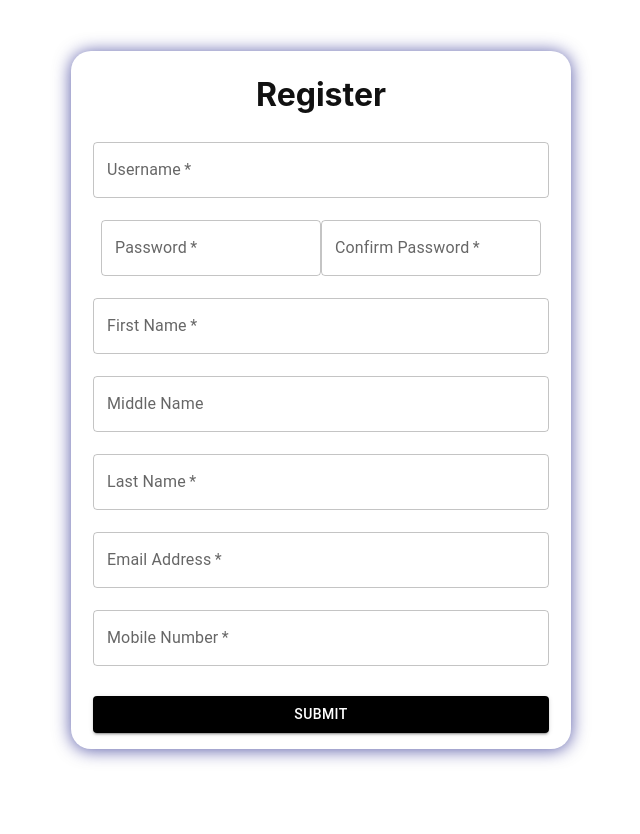
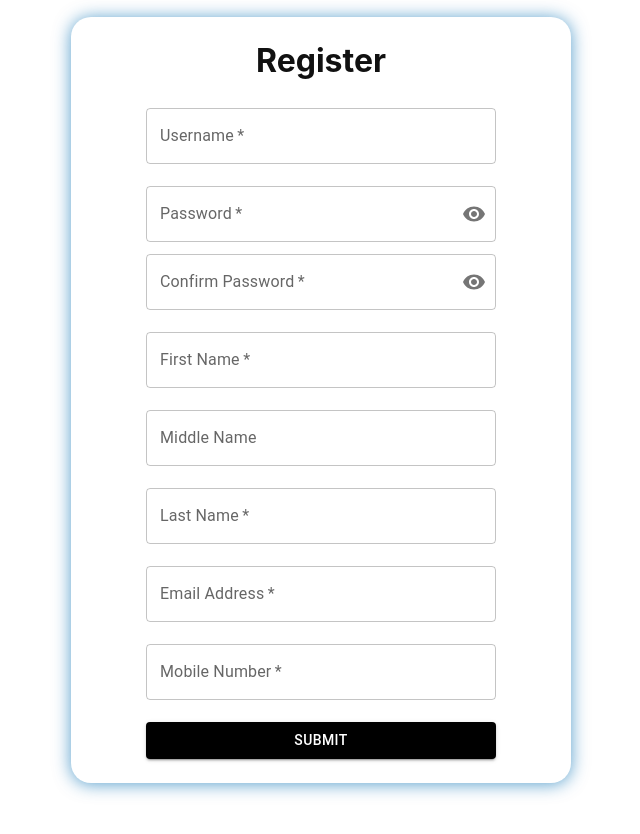
Before and after one commit to wervers05/nextjs-exercise-app, a Next.js app: page / in a window 1280 px wide. Shown: the top 834 px of the page, without its empty margins (319-959 px from the left). Built offline with nearby package versions, Linux system fonts and the light colour scheme.

Commit message:
Added input adornment

```diff
--- a/components/form-fields/RegistrationForm.tsx
+++ b/components/form-fields/RegistrationForm.tsx
@@ -1,8 +1,16 @@
-import React from "react";
+import React, { ChangeEvent, useState } from "react";
 import * as Yup from "yup";
 import { useFormik } from "formik";
-import { FormControl, TextField, Button, Box } from "@mui/material";
+import {
+  FormControl,
+  TextField,
+  Button,
+  InputAdornment,
+  FormGroup,
+} from "@mui/material";
 import { FormMain, FormTitle, FormContent } from "../sharedstyles";
+import { Visibility, VisibilityOff } from "@mui/icons-material";
+import IconButton from "@mui/material/IconButton";
 
 const passwordRules =
   /^(?=.*[a-z])(?=.*[A-Z])(?=.*[0-9])(?=.*[!@#\$%\^&\*])(?=.{8,})/;
@@ -11,7 +19,17 @@ const passwordMessage =
 const phoneRules =
   /^((\\+[1-9]{1,4}[ \\-]*)|(\\([0-9]{2,3}\\)[ \\-]*)|([0-9]{2,4})[ \\-]*)*?[0-9]{3,4}?[ \\-]*[0-9]{3,4}?$/;
 
+interface State {
+  showPassword: boolean;
+  showConfirm: boolean;
+}
+
 export const RegistrationForm = () => {
+  const [values, setValues] = useState<State>({
+    showPassword: false,
+    showConfirm: false,
+  });
+
   const formik = useFormik({
     initialValues: {
       username: "",
@@ -52,9 +70,24 @@ export const RegistrationForm = () => {
       mobileNumber: Yup.string()
         .required("This field is required")
         .matches(phoneRules, "Must enter valid phone number")
+        .min(11, "11 digit phone number only")
         .max(11, "11 digit phone number only"),
     }),
   });
+
+  const handleClickShowPassword = () => {
+    setValues({
+      ...values,
+      showPassword: !values.showPassword,
+    });
+  };
+  const handleClickShowConfirm = () => {
+    setValues({
+      ...values,
+      showConfirm: !values.showConfirm,
+    });
+  };
+
   return (
     <>
       <FormMain>
@@ -75,11 +108,13 @@ export const RegistrationForm = () => {
               helperText={formik.touched.username && formik.errors.username}
             />
           </FormControl>
-          <Box
+          <FormGroup
             sx={{
-              marginLeft: 1,
-              marginRight: 1,
-              "& .MuiTextField-root": { width: "220px" },
+              marginLeft: 0,
+              marginRight: 0,
+              // display: "flex",
+              // flexWrap: "wrap",
+              "& .MuiTextField-root": { width: "350px" },
             }}
           >
             <FormControl margin={"dense"} hiddenLabel={true}>
@@ -87,12 +122,29 @@ export const RegistrationForm = () => {
                 required
                 id="password"
                 label="Password"
-                type={"password"}
+                type={values.showPassword ? "text" : "password"}
                 value={formik.values.password || ""}
                 onChange={formik.handleChange}
                 onBlur={formik.handleBlur}
                 error={formik.touched.password && !!formik.errors.password}
-                helperText={formik.touched.password && formik.errors.password}
+                helperText={formik.touched.username && formik.errors.username}
+                InputProps={{
+                  endAdornment: (
+                    <InputAdornment position="end">
+                      <IconButton
+                        aria-label="toggle password visibility"
+                        onClick={handleClickShowPassword}
+                        edge="end"
+                      >
+                        {values.showPassword ? (
+                          <VisibilityOff />
+                        ) : (
+                          <Visibility />
+                        )}
+                      </IconButton>
+                    </InputAdornment>
+                  ),
+                }}
               />
             </FormControl>
             <FormControl margin={"dense"} hiddenLabel={true}>
@@ -100,15 +152,32 @@ export const RegistrationForm = () => {
                 required
                 id="confirm"
                 label="Confirm Password"
-                type={"password"}
+                type={values.showConfirm ? "text" : "password"}
                 value={formik.values.confirm || ""}
                 onChange={formik.handleChange}
                 onBlur={formik.handleBlur}
                 error={formik.touched.confirm && !!formik.errors.confirm}
                 helperText={formik.touched.confirm && formik.errors.confirm}
+                InputProps={{
+                  endAdornment: (
+                    <InputAdornment position="end">
+                      <IconButton
+                        aria-label="toggle password visibility"
+                        onClick={handleClickShowConfirm}
+                        edge="end"
+                      >
+                        {values.showConfirm ? (
+                          <VisibilityOff />
+                        ) : (
+                          <Visibility />
+                        )}
+                      </IconButton>
+                    </InputAdornment>
+                  ),
+                }}
               />
             </FormControl>
-          </Box>
+          </FormGroup>
           <FormControl margin={"dense"} hiddenLabel={true}>
             <TextField
               required
@@ -180,8 +249,8 @@ export const RegistrationForm = () => {
           <Button
             variant="contained"
             sx={{
-              marginTop: 2,
-              marginBottom: 2,
+              marginTop: 1,
+              marginBottom: 3,
               color: "white",
               background: "black",
             }}
--- a/components/sharedstyles.tsx
+++ b/components/sharedstyles.tsx
@@ -61,7 +61,7 @@ const FormMain = styled.div`
   gap: 12px;
   background: #fff;
   border-radius: 20px;
-  box-shadow: rgba(1, 5, 123, 0.671) 0px 1px 17px;
+  box-shadow: rgba(0, 109, 177, 0.671) 0px 1px 17px;
 `;
 
 const FormTitle = styled.h1`
```
